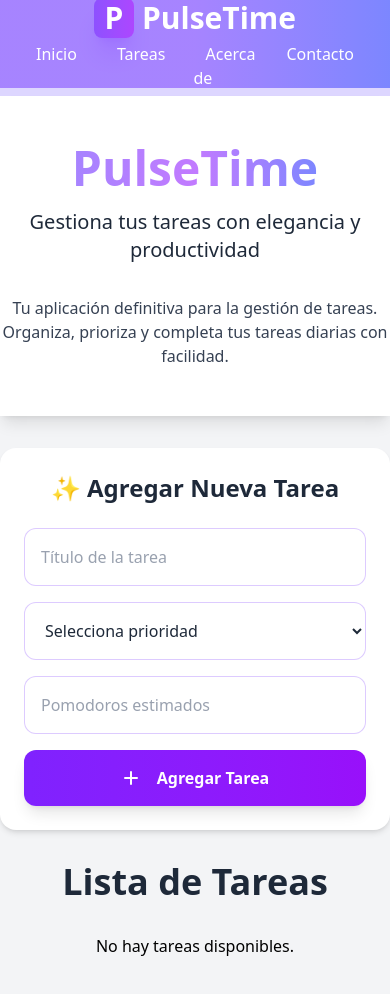
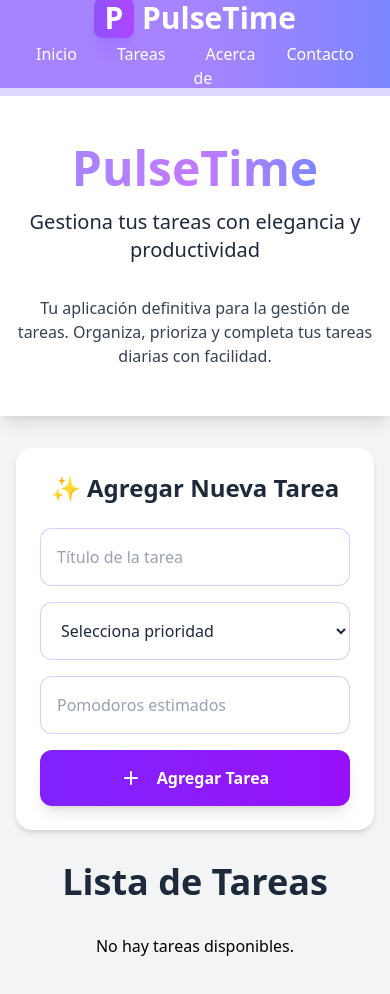
Before and after one commit to maguzdev/PulseTime, a Vue app: page / in a window 390 px wide. Shown: the top 994 px of the page. Built offline with nearby package versions, Linux system fonts and the light colour scheme.

Commit message:
Ajustar estilos en los componentes FormTask y TaskCard para mejorar la presentación y la responsividad

```diff
--- a/src/components/FormTask.vue
+++ b/src/components/FormTask.vue
@@ -35,13 +35,16 @@
 </script>
 
 <template>
-	<section class="mt-8 p-6 bg-white rounded-2xl shadow-md max-w-2xl mx-auto">
+	<section class="my-8 mx-4">
+		<div
+			class="mt-8 p-6 bg-white rounded-2xl shadow-md max-w-xl mx-auto w-full"
+		>
 			<h2 class="text-2xl font-semibold mb-6 text-gray-800 text-center">
 				✨ Agregar Nueva Tarea
 			</h2>
 			<form
 				@submit.prevent="handleSubmit"
-			class="flex flex-col gap-4 max-w-md mx-auto"
+				class="flex flex-col gap-4 max-w-xl w-full mx-auto"
 			>
 				<!-- Title -->
 				<input
@@ -58,7 +61,9 @@
 					@change="emit('update:priority', $event.target.value)"
 					class="bg-white border border-violet-500/30 hover:border-violet-500/50 focus:border-violet-400 focus:ring-2 focus:ring-violet-500/30 p-4 rounded-xl text-gray-800 transition-all duration-200 outline-none"
 				>
-				<option value="" disabled selected>Selecciona prioridad</option>
+					<option value="" disabled selected>
+						Selecciona prioridad
+					</option>
 					<option value="baja">Baja</option>
 					<option value="media">Media</option>
 					<option value="alta">Alta</option>
@@ -69,7 +74,9 @@
 					type="number"
 					min="1"
 					:value="estimatedPomodoros"
-				@input="emit('update:estimatedPomodoros', $event.target.value)"
+					@input="
+						emit('update:estimatedPomodoros', $event.target.value)
+					"
 					placeholder="Pomodoros estimados"
 					class="bg-white border border-violet-500/30 hover:border-violet-500/50 focus:border-violet-400 focus:ring-2 focus:ring-violet-500/30 p-4 rounded-xl text-gray-800 placeholder-gray-400 transition-all duration-200 outline-none"
 				/>
@@ -95,5 +102,6 @@
 					</span>
 				</button>
 			</form>
+		</div>
 	</section>
 </template>
--- a/src/components/Hero.vue
+++ b/src/components/Hero.vue
@@ -1,7 +1,7 @@
 <template>
 	<section>
 		<div
-			class="bg-white flex flex-col h-80 shadow-lg justify-center items-center text-center"
+			class="bg-white flex flex-col h-80 shadow-lg justify-center items-center text-center px-4"
 		>
 			<h1
 				class="text-5xl font-bold bg-linear-to-r from-violet-400 via-purple-400 to-indigo-400 bg-clip-text text-transparent mb-4"
--- a/src/components/TaskCard.vue
+++ b/src/components/TaskCard.vue
@@ -14,7 +14,7 @@
 
 <template>
 	<div
-		class="flex items-center bg-white rounded-xl shadow-lg p-6 max-w-md md:max-w-2xl w-full md:mx-auto mx-4 space-x-3 flex-1 hover:-translate-y-1 hover:scale-[1.02] transition-all duration-300 ease-in-out hover:shadow-1xl hover:shadow-violet-500/20 hover:border-violet-500/50"
+		class="flex items-center bg-white rounded-xl shadow-lg p-6 max-w-xl w-full mx-4 space-x-3 flex-1 hover:-translate-y-1 hover:scale-[1.02] transition-all duration-300 ease-in-out hover:shadow-1xl hover:shadow-violet-500/20 hover:border-violet-500/50"
 	>
 		<!-- Botón para marcar como completada -->
 		<button
```
Lines whose indentation alone changed are shown as unchanged.
